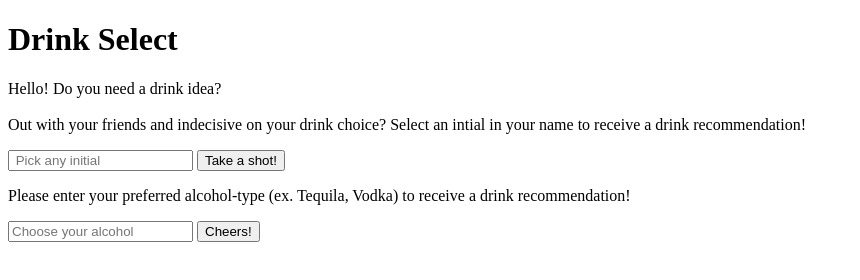
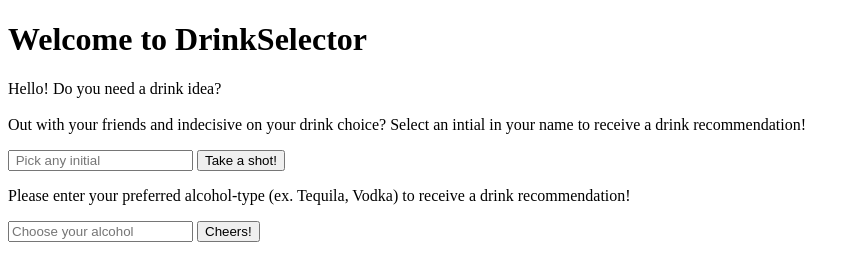
Before and after one commit to 1ontaria/Phase-1-Project, a plain HTML site: page index.html in a window 1280 px wide. Shown: the whole page, without its empty margins (0-860 px from the left). Drawn offline with Linux system fonts and the light colour scheme.

Commit message:
updated webpage title and changed name of app to DrinkSelector

```diff
--- a/index.html
+++ b/index.html
@@ -6,10 +6,10 @@
     <meta name="viewport" content="width=device-width, initial-scale=1.0" />
     <link rel="stylesheet" href="index.css" />
     <!-- <script defer src="index.js"></script> -->
-    <title>Document</title>
+    <title>DrinkSelector</title>
   </head>
   <body>
-    <h1 id="header">Drink Select</h1>
+    <h1 id="header">Welcome to DrinkSelector</h1>
     <div id="intro">
       <p>
         Hello! Do you need a drink idea? <br /><br />
```
